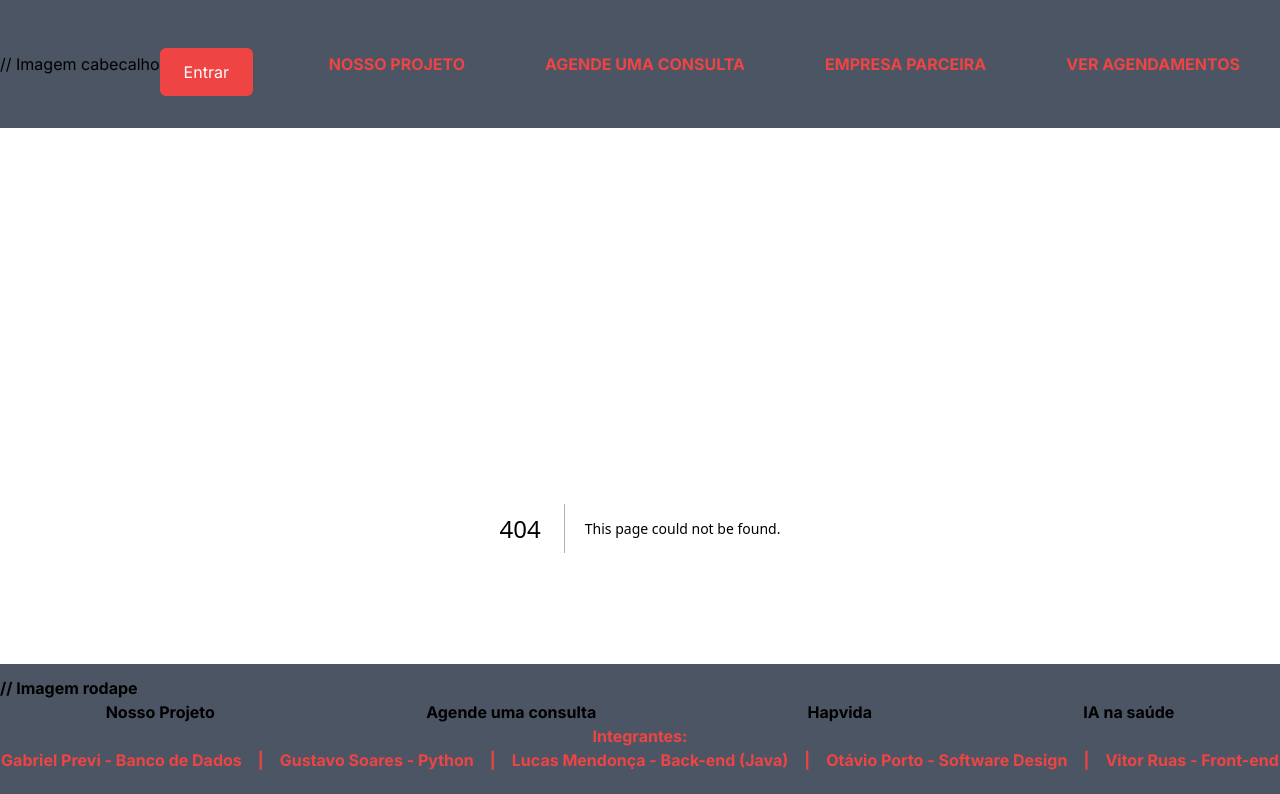
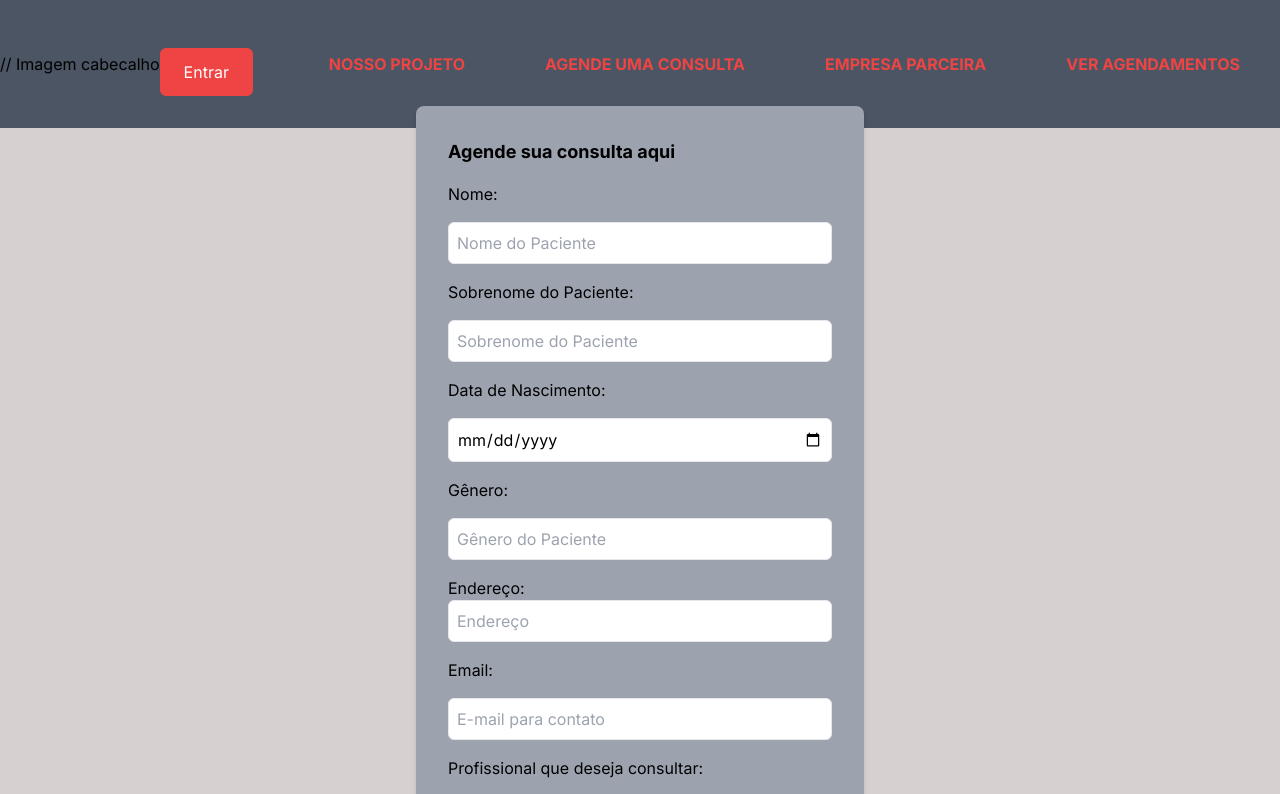
Before and after one commit to vruas/global-solution-rwd, a Next.js app: page /consulta/agendamento in a window 1280 px wide. Before the commit this address had no page. Shown: the top 794 px of the page. Built offline with nearby package versions, Linux system fonts and the light colour scheme.

Commit message:
alterando rota consulta, e rodape

```diff
--- /dev/null
+++ b/src/app/consulta/agendamento/page.jsx
@@ -0,0 +1,131 @@
+"use client";
+import React from "react";
+import { useState } from "react";
+export default function FormConsulta() {
+
+    const [form, setForm] = useState({
+        nome: "",
+        sobrenome: "",
+        dataNascimento: "",
+        genero: "",
+        endereco: "",
+        email: "",
+        especialidade: "",
+      });
+
+      const handleChange = (e) => {
+        setForm({
+          ...form,
+          [e.target.name]: e.target.value,
+        });
+      };
+
+      const handleSubmit = async (e) => {
+        e.preventDefault();
+        const resposta = await fetch("", {
+          method: "POST",
+          headers: {
+            'Content-Type': 'application/json'
+          },
+          body: JSON.stringify(form),
+        });
+
+        if (resposta.ok) {
+          console.log('Consulta agendada com sucesso!');
+        } else {
+          console.error('Erro ao agendar consulta:', resposta.status, resposta.statusText);
+        }
+      }
+
+  return (
+    <section className="flex justify-center items-center h-screen">
+      <div className="mx-auto p-8 bg-gray-400 rounded-lg shadow-md">
+        <form onSubmit={handleSubmit} className="w-96 flex flex-col">
+          <fieldset className="m-0 p-0 border-none">
+            <legend className="text-lg font-bold mb-4">
+              Agende sua consulta aqui
+            </legend>
+
+            <label className="mb-2" htmlFor="">
+              Nome:
+            </label>
+            <input className="p-2 my-4 border rounded-md w-full"
+             type="text"
+             placeholder="Nome do Paciente"
+             required
+             value={form.nome}
+             onChange={handleChange} />
+
+            <label className="mb-2" htmlFor="">
+              Sobrenome do Paciente:
+            </label>
+            <input className="p-2 my-4 border rounded-md w-full"
+            type="text"
+            placeholder="Sobrenome do Paciente"
+            required
+            value={form.sobrenome}
+            onChange={handleChange} />
+
+            <label className="mb-2" htmlFor="">
+              Data de Nascimento:
+            </label>
+            <input className="p-2 my-4 border rounded-md w-full"
+            type="date"
+            placeholder="Data de Nascimento"
+            required
+            value={form.dataNascimento}
+            onChange={handleChange}
+             />
+
+            <label className="mb-2" htmlFor="">
+              Gênero:
+            </label>
+            <input className="p-2 my-4 border rounded-md w-full"
+             type="text"
+             placeholder="Gênero do Paciente"
+             required
+             value={form.genero}
+                onChange={handleChange}
+             />
+
+            <label className="mb-2" htmlFor="">
+              Endereço:
+            </label>
+            <input className="p-2 mb-4 border rounded-md w-full"
+            type="text"
+            placeholder="Endereço"
+            required
+            value={form.endereco}
+            onChange={handleChange}/>
+
+            <label className="mb-2" htmlFor="">
+              Email:
+            </label>
+            <input className="p-2 my-4 border rounded-md w-full"
+            type="email"
+            placeholder="E-mail para contato"
+            required
+            value={form.email}
+            onChange={handleChange} />
+
+            <label className="mb-2" htmlFor="">
+              Profissional que deseja consultar:
+            </label>
+            <input className="p-2 my-4 border rounded-md w-full"
+            type="text"
+            placeholder="Ex: Cardiologista"
+            required
+            value={form.especialidade}
+            onChange={handleChange}/>
+
+            <div className="flex flex-col items-center">
+              <button className="bg-red-500 text-white py-2 px-4 rounded-md mt-4 mb-2 hover:bg-red-600 transition duration-500 ease-out">
+                Agendar Consulta
+              </button>
+            </div>
+          </fieldset>
+        </form>
+      </div>
+    </section>
+  );
+}
--- a/src/components/Rodape/Rodape.jsx
+++ b/src/components/Rodape/Rodape.jsx
@@ -3,7 +3,7 @@ import Link from "next/link";
 
 export default function Rodape() {
   return (
-    <footer className="bg-gray-600 text-black font-bold py-3 absolute w-full bottom-0">
+    <footer className="bg-gray-600 text-black font-bold py-3 flex flex-col w-full bottom-0">
       <div>// Imagem rodape</div>
       <nav className="mb-4">
         <div>
@@ -18,7 +18,7 @@ export default function Rodape() {
               <Link href="/parceiros">Hapvida</Link>
             </li>
             <li>
-              <Link href="/ia-saude"></Link>IA na saúde
+              <Link href="/ia-saude"></Link>Ver Agendamentos
             </li>
           </ul>
         </div>
```
